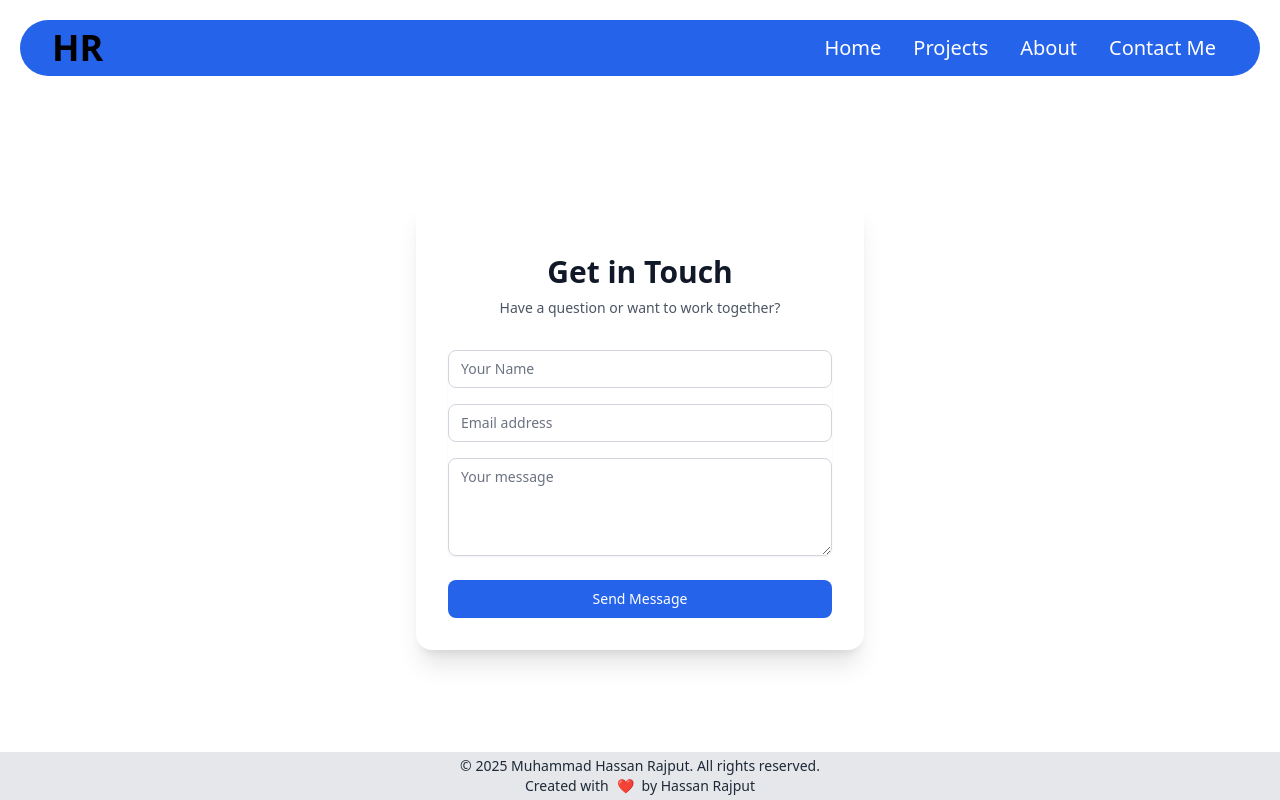
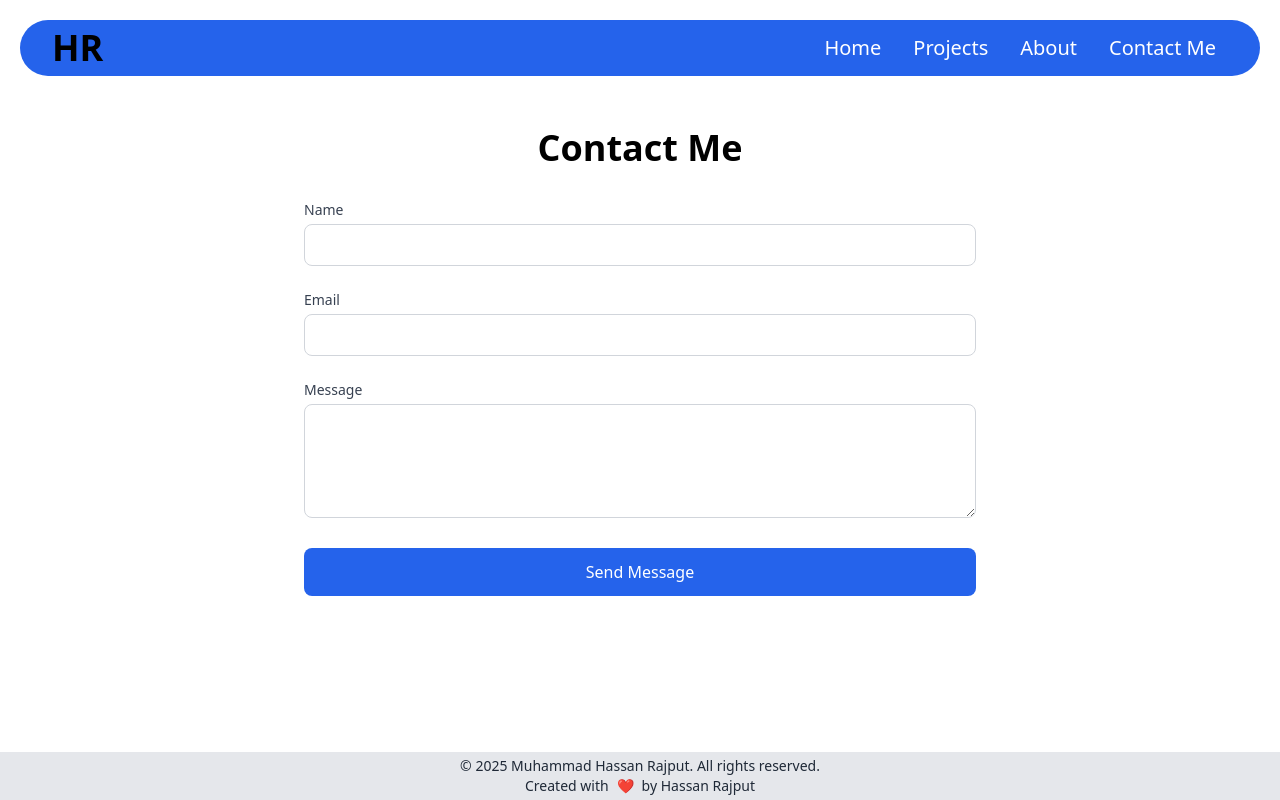
Before and after one commit to Hassanrajput189/HassanRajput-Portfolio, a Next.js app in the folder app/: page /contactMe in a window 1280 px wide. Built offline with nearby package versions, Linux system fonts and the light colour scheme.

Commit message:
fixing deployment issue again

```diff
--- a/app/app/api/contact/route.ts
+++ b/app/app/api/contact/route.ts
@@ -39,10 +39,16 @@
       { message: 'Email sent successfully' },
       { status: 200 }
     );
-  } catch (error: any) {
-    console.error('Error sending email:', error.message);
+  } catch (error: unknown) {
+    if (error instanceof Error) {
+      console.error('Error sending email:', error.message);
+      return NextResponse.json(
+        { message: 'Failed to send email', error: error.message },
+        { status: 500 }
+      );
+    }
     return NextResponse.json(
-      { message: 'Failed to send email', error: error.message },
+      { message: 'Failed to send email', error: 'Unknown error occurred' },
       { status: 500 }
     );
   }
--- a/app/app/contactMe/page.tsx
+++ b/app/app/contactMe/page.tsx
@@ -3,150 +3,139 @@
 import React, { useState } from 'react';
 import Navbar from '../components/Navbar';
 import Footer from '../components/Footer';
-import { useForm } from 'react-hook-form';
 
-interface ContactForm {
-  name: string;
-  email: string;
+const ContactMe = () => {
+  const [formData, setFormData] = useState({
+    name: "",
+    email: "",
+    message: "",
+  });
+  const [status, setStatus] = useState<{
+    type: "success" | "error" | null;
     message: string;
-}
+  }>({ type: null, message: "" });
 
-const Page = () => {
-  const [submitStatus, setSubmitStatus] = useState<'idle' | 'loading' | 'success' | 'error'>('idle');
-  const [submitMessage, setSubmitMessage] = useState('');
+  const handleSubmit = async (e: React.FormEvent) => {
+    e.preventDefault();
+    setStatus({ type: null, message: "" });
 
-  const {
-    register,
-    handleSubmit,
-    formState: { errors },
-    reset,
-  } = useForm<ContactForm>();
-
-  const onSubmit = async (data: ContactForm) => {
     try {
-      setSubmitStatus('loading');
-      setSubmitMessage('');
-
-      const response = await fetch('/api/contact', {
-        method: 'POST',
+      const response = await fetch("/api/contact", {
+        method: "POST",
         headers: {
-          'Content-Type': 'application/json',
+          "Content-Type": "application/json",
         },
-        body: JSON.stringify(data),
+        body: JSON.stringify(formData),
       });
 
-      if (!response.ok) {
-        throw new Error('Failed to send message');
+      const data = await response.json();
+
+      if (response.ok) {
+        setStatus({
+          type: "success",
+          message: "Message sent successfully!",
+        });
+        setFormData({ name: "", email: "", message: "" });
+      } else {
+        setStatus({
+          type: "error",
+          message: data.message || "Failed to send message",
+        });
       }
+    } catch {
+      setStatus({
+        type: "error",
+        message: "Failed to send message. Please try again.",
+      });
+    }
+  };
 
-      setSubmitStatus('success');
-      setSubmitMessage('Message sent successfully!');
-      reset();
-    } catch (error) {
-      setSubmitStatus('error');
-      setSubmitMessage('Failed to send message. Please try again later.');
-    }
+  const handleChange = (
+    e: React.ChangeEvent<HTMLInputElement | HTMLTextAreaElement>
+  ) => {
+    const { name, value } = e.target;
+    setFormData((prev) => ({ ...prev, [name]: value }));
   };
 
   return (
     <div className="min-h-screen flex flex-col">
       <Navbar />
-      <main className="flex-grow flex items-center justify-center py-12 px-4 sm:px-6 lg:px-8">
-        <div className="max-w-md w-full space-y-8 bg-white p-8 rounded-2xl shadow-xl">
+      <main className="flex-grow container mx-auto px-4 py-8">
+        <h1 className="text-4xl font-bold text-center mb-8">Contact Me</h1>
+        <div className="max-w-2xl mx-auto">
+          <form onSubmit={handleSubmit} className="space-y-6">
             <div>
-            <h2 className="mt-6 text-center text-3xl font-extrabold text-gray-900">
-              Get in Touch
-            </h2>
-            <p className="mt-2 text-center text-sm text-gray-600">
-              Have a question or want to work together?
-            </p>
-          </div>
-          <form className="mt-8 space-y-6" onSubmit={handleSubmit(onSubmit)}>
-            <div className="rounded-md shadow-sm space-y-4">
-              <div>
-                <label htmlFor="name" className="sr-only">
+              <label
+                htmlFor="name"
+                className="block text-sm font-medium text-gray-700 mb-1"
+              >
                 Name
               </label>
               <input
+                type="text"
                 id="name"
-                  type="text"
-                  {...register('name', {
-                    required: 'Name is required',
-                    minLength: { value: 2, message: 'Name must be at least 2 characters' },
-                  })}
-                  className="appearance-none rounded-lg relative block w-full px-3 py-2 border border-gray-300 placeholder-gray-500 text-gray-900 focus:outline-none focus:ring-blue-500 focus:border-blue-500 focus:z-10 sm:text-sm"
-                  placeholder="Your Name"
+                name="name"
+                value={formData.name}
+                onChange={handleChange}
+                required
+                className="w-full px-4 py-2 border border-gray-300 rounded-lg focus:ring-2 focus:ring-blue-500 focus:border-transparent"
               />
-                {errors.name && (
-                  <p className="mt-1 text-sm text-red-600">{errors.name.message}</p>
-                )}
             </div>
+
             <div>
-                <label htmlFor="email" className="sr-only">
-                  Email address
+              <label
+                htmlFor="email"
+                className="block text-sm font-medium text-gray-700 mb-1"
+              >
+                Email
               </label>
               <input
+                type="email"
                 id="email"
-                  type="email"
-                  {...register('email', {
-                    required: 'Email is required',
-                    pattern: {
-                      value: /^[A-Z0-9._%+-]+@[A-Z0-9.-]+\.[A-Z]{2,}$/i,
-                      message: 'Invalid email address',
-                    },
-                  })}
-                  className="appearance-none rounded-lg relative block w-full px-3 py-2 border border-gray-300 placeholder-gray-500 text-gray-900 focus:outline-none focus:ring-blue-500 focus:border-blue-500 focus:z-10 sm:text-sm"
-                  placeholder="Email address"
+                name="email"
+                value={formData.email}
+                onChange={handleChange}
+                required
+                className="w-full px-4 py-2 border border-gray-300 rounded-lg focus:ring-2 focus:ring-blue-500 focus:border-transparent"
               />
-                {errors.email && (
-                  <p className="mt-1 text-sm text-red-600">{errors.email.message}</p>
-                )}
             </div>
+
             <div>
-                <label htmlFor="message" className="sr-only">
+              <label
+                htmlFor="message"
+                className="block text-sm font-medium text-gray-700 mb-1"
+              >
                 Message
               </label>
               <textarea
                 id="message"
-                  {...register('message', {
-                    required: 'Message is required',
-                    minLength: { value: 10, message: 'Message must be at least 10 characters' },
-                  })}
+                name="message"
+                value={formData.message}
+                onChange={handleChange}
+                required
                 rows={4}
-                  className="appearance-none rounded-lg relative block w-full px-3 py-2 border border-gray-300 placeholder-gray-500 text-gray-900 focus:outline-none focus:ring-blue-500 focus:border-blue-500 focus:z-10 sm:text-sm"
-                  placeholder="Your message"
+                className="w-full px-4 py-2 border border-gray-300 rounded-lg focus:ring-2 focus:ring-blue-500 focus:border-transparent"
               />
-                {errors.message && (
-                  <p className="mt-1 text-sm text-red-600">{errors.message.message}</p>
-                )}
-              </div>
             </div>
 
-            {submitMessage && (
-              <div className={`text-sm text-center ${
-                submitStatus === 'success' ? 'text-green-600' : 'text-red-600'
-              }`}>
-                {submitMessage}
+            {status.type && (
+              <div
+                className={`p-4 rounded-lg ${
+                  status.type === "success"
+                    ? "bg-green-100 text-green-700"
+                    : "bg-red-100 text-red-700"
+                }`}
+              >
+                {status.message}
               </div>
             )}
 
-            <div>
             <button
               type="submit"
-                disabled={submitStatus === 'loading'}
-                className="group relative w-full flex justify-center py-2 px-4 border border-transparent text-sm font-medium rounded-lg text-white bg-blue-600 hover:bg-blue-700 focus:outline-none focus:ring-2 focus:ring-offset-2 focus:ring-blue-500 disabled:opacity-50 disabled:cursor-not-allowed transition-colors duration-200"
+              className="w-full bg-blue-600 text-white py-3 px-6 rounded-lg hover:bg-blue-700 transition-colors duration-200"
             >
-                {submitStatus === 'loading' ? (
-                  <span className="flex items-center">
-                    <svg className="animate-spin -ml-1 mr-3 h-5 w-5 text-white" xmlns="http://www.w3.org/2000/svg" fill="none" viewBox="0 0 24 24">
-                      <circle className="opacity-25" cx="12" cy="12" r="10" stroke="currentColor" strokeWidth="4"></circle>
-                      <path className="opacity-75" fill="currentColor" d="M4 12a8 8 0 018-8V0C5.373 0 0 5.373 0 12h4zm2 5.291A7.962 7.962 0 014 12H0c0 3.042 1.135 5.824 3 7.938l3-2.647z"></path>
-                    </svg>
-                    Sending...
-                  </span>
-                ) : 'Send Message'}
+              Send Message
             </button>
-            </div>
           </form>
         </div>
       </main>
@@ -155,4 +144,4 @@
   );
 };
 
-export default Page;
+export default ContactMe;
```
Also changed, not shown: app/.eslintrc.json. Lines whose indentation alone changed are shown as unchanged.
